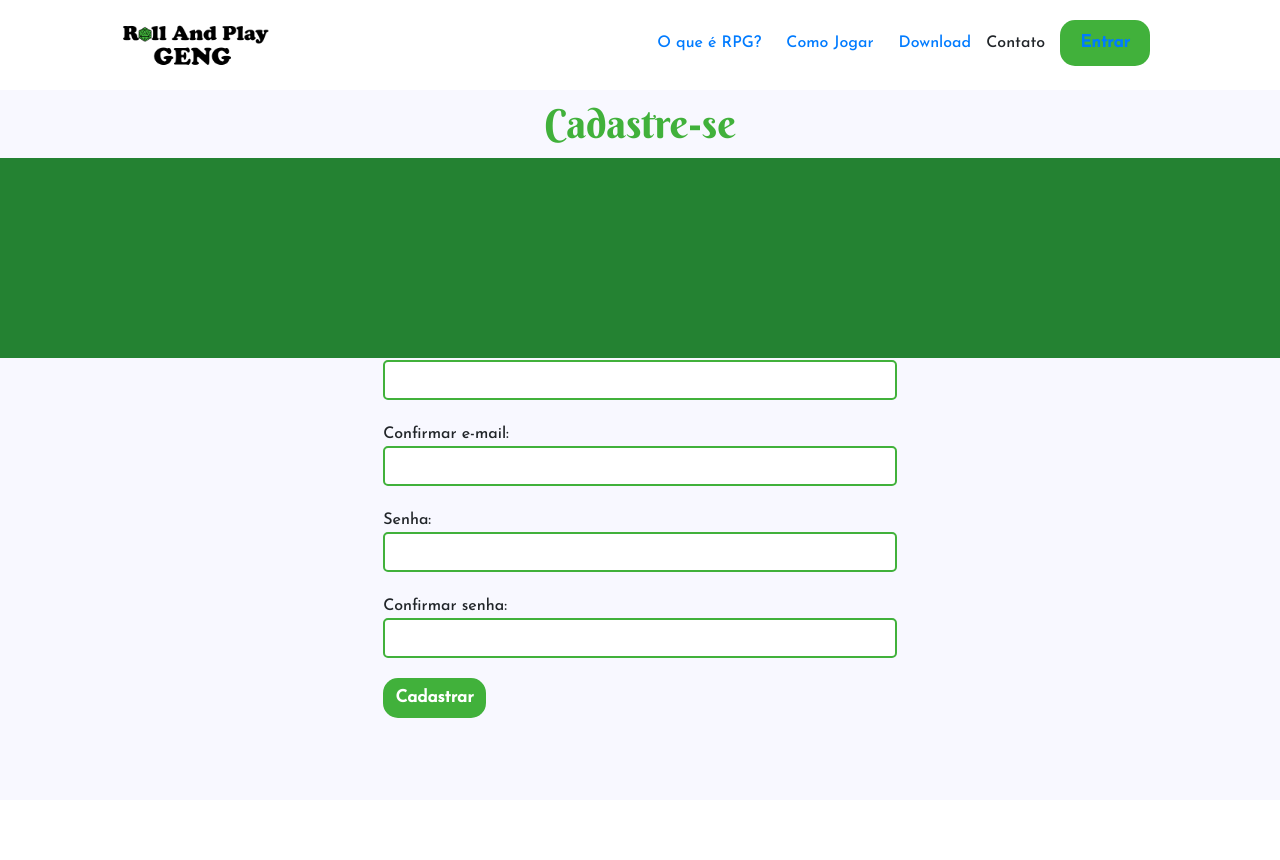
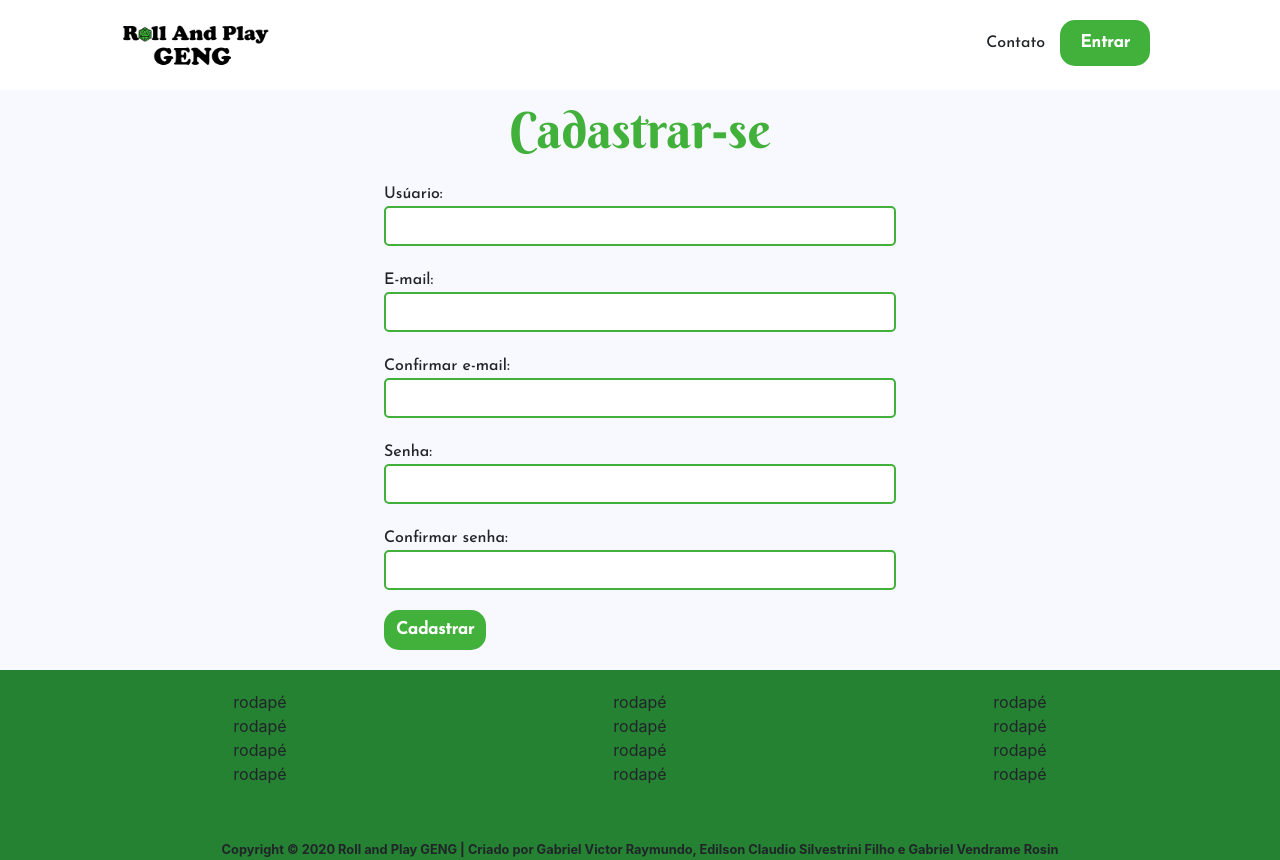
Before and after one commit to Bieelvi/RPG-TCC-WEB2, a PHP site: page /teste/cadastro.php in a window 1280 px wide. Before the commit the page ends 718 px from the top, so only its background shows below. Run offline with PHP 8.4, Linux system fonts and the light colour scheme.

Commit message:
Ajeitando a index.php, arrumado design do header.php, login.php, cadastro.php. Arrumando o footer.php

```diff
--- a/teste/cadastro.php
+++ b/teste/cadastro.php
@@ -6,7 +6,7 @@
 		<?php include("header.php"); ?>
 
 	<div class="CenterTitutoUm">
-		<h1>Cadastre-se</h1>
+		<h1>Cadastrar-se</h1>
 	</div>
 
 	<div class="Retorno">
--- a/teste/comoJogar.php
+++ b/teste/comoJogar.php
@@ -1,7 +1,7 @@
 <!DOCTYPE html>
 <html>
 <head>
-	<title>Contato - Roll and Play GENG</title>
+	<title>Como Jogar - Roll and Play GENG</title>
 	<?php include("header.php"); ?>
 
 	<div>
@@ -11,3 +11,5 @@
 	<div class="CenterTitutoUm">
 		<h1>Como Jogar</h1>
 	</div>
+
+<?php include("footer.php"); ?>
--- a/teste/contato.php
+++ b/teste/contato.php
@@ -1,5 +1,5 @@
 <!DOCTYPE html>
-<html>
+<html lang="pt-br">
 <head>
 	<title>Contato - Roll and Play GENG</title>
 	<?php include("header.php"); ?>
@@ -11,6 +11,7 @@
 	<div class="CenterTitutoUm">
 		<h1>Fale Conosco</h1>
 	</div>
+
 	<section class="SecaoContato">
 		<div>
 			<h2>GABRIEL VICTOR RAYMUNDO</h2>
@@ -35,4 +36,4 @@
 		</div>
 	</section>
 
-	<?php include("footer.php"); ?>
+<?php include("footer.php"); ?>
--- a/teste/css/cssFooter.css
+++ b/teste/css/cssFooter.css
@@ -1 +1 @@
-footer{position: relative; background-color: #248232; width: 100%; height: 200px; left:0; bottom:0;}
+footer{position: relative; background-color: #248232; width: 100%; left: 0; bottom: 0;}
--- a/teste/css/style.css
+++ b/teste/css/style.css
@@ -8,17 +8,18 @@
 
 .Center{text-align: center;}
 
-.SecaoContato{margin-left: 5%; margin-right: 5%; width: 90%;}
+.SecaoContato{margin-left: 5%; margin-right: 5%; width: 90%; margin-bottom: 50px;}
   .SecaoContato div{margin-top: 50px;}
   .SecaoContato h2{font-family: 'Berkshire Swash', cursive; font-size: 30px; margin: 10px;}
   .SecaoContato span{font-family:'Josefin Sans', sans-serif; margin-left: 3%; color: #41B13B;}
 
 .CenterTitutoUm{text-align: center; font-family: 'Berkshire Swash', cursive; font-size: 50px; margin: 10px; color: #41B13B;}
+  .CenterTitutoUm > h1{text-align: center; font-family: 'Berkshire Swash', cursive; font-size: 50px; margin: 10px; color: ##ffff;}
 
 .CenterTitulo{text-align: center; font-family: 'Berkshire Swash', cursive; font-size: 32px; margin: 10px; color: #41B13B;}
 
 /* Inicio do css da pagina index.php */
-.ImageFundo{width: 100%; height: 650px; background-image: url("image/backgroundPrimeiro.jpg"); background-repeat: no-repeat; background-size: contain; background-size: 100% 100%;}
+.ImageFundo{width: 100%; height: 650px; background-image: url("image/bgIndex.jpg"); background-repeat: no-repeat; background-size: contain; background-size: 100% 100%;}
 
 .BotaoJogar{position: absolute; margin-top: 325px; width: 100%; height: 50px;}
 
@@ -46,9 +47,9 @@
 .RetornoTres{display: none; float: left; width: 70%; border: 2px solid #41B13B; background: #D8E2D5; text-align: center; padding: 15px; margin: 20px 15% 10px 15%;}
 
 
-.Formulario{float: left; width: 70%; height: 500px; padding: 20px; margin: 60px 15%;}
+.Formulario{width: 100%; height: 500px;}
 
-.CadastroFormulario{float: left; width: 60%; margin: 10px 20% 10px 20%;}
+.CadastroFormulario{float: left; width: 40%; margin: 10px 30% 10px 30%;}
 	.CadastroFormulario span{font-family:'Josefin Sans', sans-serif;}
 	.CadastroFormulario input[type='text'], input[type='email'], input[type='password']{float: left; width: 100%; height: 40px; border: 2px solid #41B13B; border-radius: 5px;}
   .CadastroFormulario input[type='submit']{display: inline-block; width: 20%; height: 40px; font-size: 17px; color:#FFF; font-weight: bold; text-align: center; border:0; border-radius: 15px; cursor:pointer; background: #41B13B; font-family: 'Josefin Sans', sans-serif;}
--- a/teste/download.php
+++ b/teste/download.php
@@ -1,7 +1,7 @@
 <!DOCTYPE html>
 <html>
 <head>
-	<title>Contato - Roll and Play GENG</title>
+	<title>Download - Roll and Play GENG</title>
 	<?php include("header.php"); ?>
 
 	<div>
@@ -11,3 +11,5 @@
 	<div class="CenterTitutoUm">
 		<h1>Downloads</h1>
 	</div>
+
+<?php include("footer.php"); ?>
--- a/teste/footer.php
+++ b/teste/footer.php
@@ -1,7 +1,30 @@
 	<footer>
-
+	<div class="container" style="margin-bottom: 50px; text-align: center; padding-top: 20px;">
+		<div class="row" style="margin-bottom: 50px;">
+			<div class="col-md-4">
+				rodapé <br>
+				rodapé <br>
+				rodapé <br>
+				rodapé <br>
+			</div>
+			<div class="col-md-4">
+				rodapé <br>
+				rodapé <br>
+				rodapé <br>
+				rodapé <br>
+			</div>
+			<div class="col-md-4">
+				rodapé <br>
+				rodapé <br>
+				rodapé <br>
+				rodapé <br>
+			</div>
+		</div>
+	</div>
+	<div style="text-align: center">
+		<small style="font-weight: bold;">Copyright © 2020 Roll and Play GENG | Criado por Gabriel Victor Raymundo, Edilson Claudio Silvestrini Filho e Gabriel Vendrame Rosin</small>
+	</div>
 	</footer>
 
 	</body>
-
 </html
--- a/teste/header.php
+++ b/teste/header.php
@@ -19,12 +19,17 @@
 </head>
 <body>
 
+	<style>
+		.Link > a:visited, a:link, a:hover, a:active{color: black;}
+		.LinkBotao > a:visited, a:link, a:hover, a:active{color: #FFFF};
+	</style>
+
 	<section class="GridContainer">
 		<div class="Item">
 			<a class="ImageSlogan" href="index.php">
 				<img width="150" height="50" src="image/sloganPrincipal.png">
 			</a>
-			<div class="Links">
+			<div class="Links Link">
 				<a href="rpg.php">O que é RPG?</a>
 				<a href="comojogar.php">Como Jogar</a>
 				<a href="download.php">Download</a>
--- a/teste/login.php
+++ b/teste/login.php
@@ -2,7 +2,7 @@
 <html>
 	<head>
 		<title>Login - Roll and Play GENG</title>
-<?php include("header.php"); ?>
+	<?php include("header.php"); ?>
 
 	<div class="CenterTitutoUm">
 		<h1>Entrar</h1>
--- a/teste/quemsomos.php
+++ b/teste/quemsomos.php
@@ -1,17 +1,15 @@
 <!DOCTYPE html>
 <html lang="pt-br">
 <head>
-	<title>O que é RPG? - Roll and Play GENG</title>
+	<title>Sobre Nós - Roll and Play GENG</title>
 	<?php include("header.php"); ?>
 
 	<div>
 		<img src="image/bgQuemSomos.png" width="100%" height="100%" style="position: fixed; top: 100px; left: 0; opacity: 0.2;">
 	</div>
-
 	<div class="CenterTitutoUm">
-		<h1>Sobre nos</h1>
+		<h1>Sobre nós</h1>
 	</div>
-
 	<div class="container" style="margin-bottom: 100px;">
 		<div class="row">
 			<div class="col-md-4">
--- a/teste/rpg.php
+++ b/teste/rpg.php
@@ -1,7 +1,7 @@
 <!DOCTYPE html>
 <html>
 <head>
-	<title>Contato - Roll and Play GENG</title>
+	<title>O que é RPG - Roll and Play GENG</title>
 	<?php include("header.php"); ?>
 
 	<div>
@@ -11,3 +11,5 @@
 	<div class="CenterTitutoUm">
 		<h1>O que é RPG?</h1>
 	</div>
+
+<?php include("footer.php"); ?>
```
Also changed, not shown: teste/index.php (+95 -7 lines), teste/image/backgroundPrimeiro.jpg (added), teste/image/dado.png (added), teste/image/fotoTematica.jpg (renamed from teste/image/foto o que e rpg.jpg), teste/image/nuvemDownload.png (added), teste/image/varinha.png (added).
